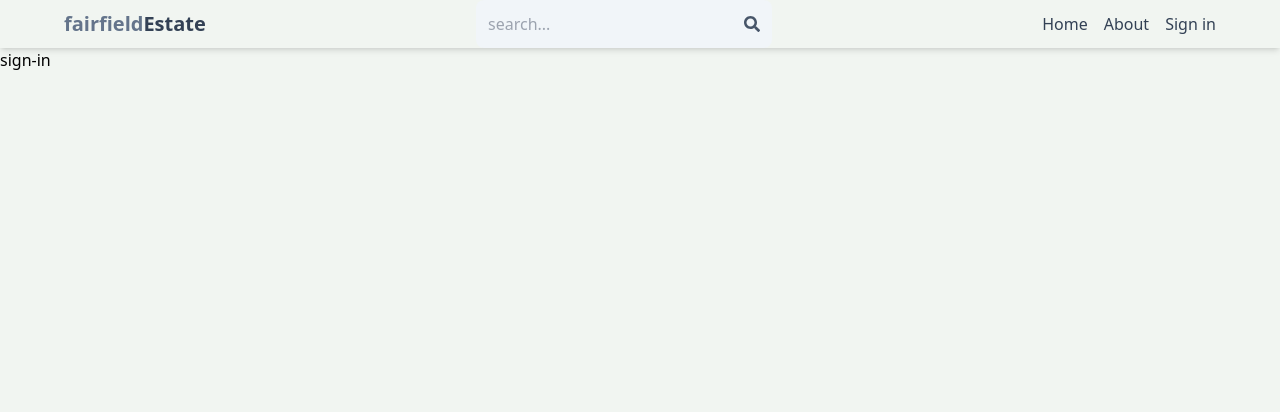
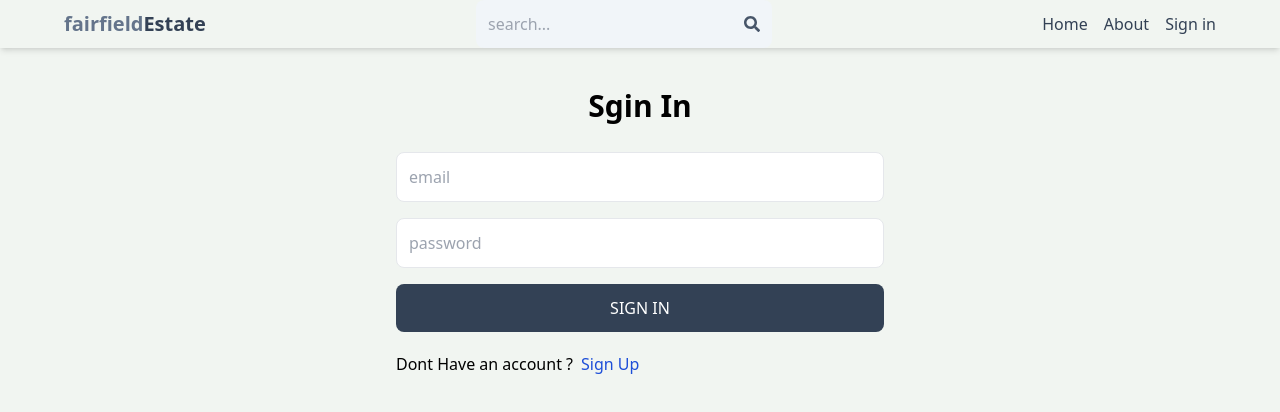
Before and after one commit to devabdallahragheb/miu-wap-client, a React (Create React App) app: page /sign-in in a window 1280 px wide. Shown: the top 412 px of the page. Built offline with nearby package versions, Linux system fonts and the light colour scheme.

Commit message:
add sign in

```diff
--- a/src/pages/Signin.js
+++ b/src/pages/Signin.js
@@ -1,9 +1,80 @@
- import React from 'react'
+import { React, useState } from "react";
+import { Link, useNavigate } from "react-router-dom";
 
 export default function Signin() {
+  const [formData, setFormData] = useState({});
+  const [error , setError] = useState(null);
+  const [loading, setLoading] = useState(false);
+  const navigate = useNavigate();
+  const handleChange = (e) => {
+    setFormData({ ...formData, [e.target.id]: e.target.value });
+  };
+  const handleSubmit = async (e) => {
+    e.preventDefault();
+    try {
+      setLoading(true);
+      const res = await fetch("/api/signin", {
+        method: "POST",
+        headers: {
+          "Content-Type": "application/json",
+        },
+        body: JSON.stringify(formData),
+      });
+
+      const data = await res.json();
+      console.log(JSON.stringify(data));
+
+      if (data?.success === false) {
+        alert(data.message);
+        setLoading(false);
+        setError(data.message);
+        return;
+      } else {
+        setLoading(true);
+        console.log(data);
+        setError(null);
+        navigate("/");
+      }
+    } catch (error) {
+      alert(error);
+      setError(JSON.stringify(message));
+      setLoading(false);
+      console.error("There was a problem with the fetch operation:", loading);
+    }
+  };
   return (
-    <div>
-      sign-in
+    <div className=" p-3 max-w-lg mx-auto">
+      <h1 className="text-3xl  text-center font-semibold my-7">Sgin In</h1>
+      <form className="flex flex-col gap-4" onSubmit={handleSubmit}>
+        <input
+          type="text"
+          placeholder="email"
+          className=" border p-3 rounded-lg"
+          id="email"
+          onChange={handleChange}
+        ></input>
+        <input
+          type="password"
+          placeholder="password"
+          className=" border p-3 rounded-lg"
+          id="password"
+          onChange={handleChange}
+        ></input>
+        <button
+          disabled={loading}
+          className="bg-slate-700 text-white p-3 rounded-lg uppercase hover:opacity-95 disabled:opacity-80"
+        >
+          {loading ? "Loading..." : "Sign In"}
+        </button>
+      </form>
+      <div className="flex gap-2 mt-5">
+        <p> Dont Have an account ?</p>
+        <Link to={"/sign-up"}>
+          <span className="text-blue-700">Sign Up</span>
+        </Link>
+      </div>
+      <div> {error && <p className="text-red-500 mt-5">{error}</p>}</div>
+
     </div>
-  )
+  );
 }
--- a/src/pages/Signup.js
+++ b/src/pages/Signup.js
@@ -58,7 +58,7 @@
           onChange={handleChange}
         ></input>
         <input
-          type="text"
+          type="password"
           placeholder="password"
           className=" border p-3 rounded-lg"
           id="password"
```
